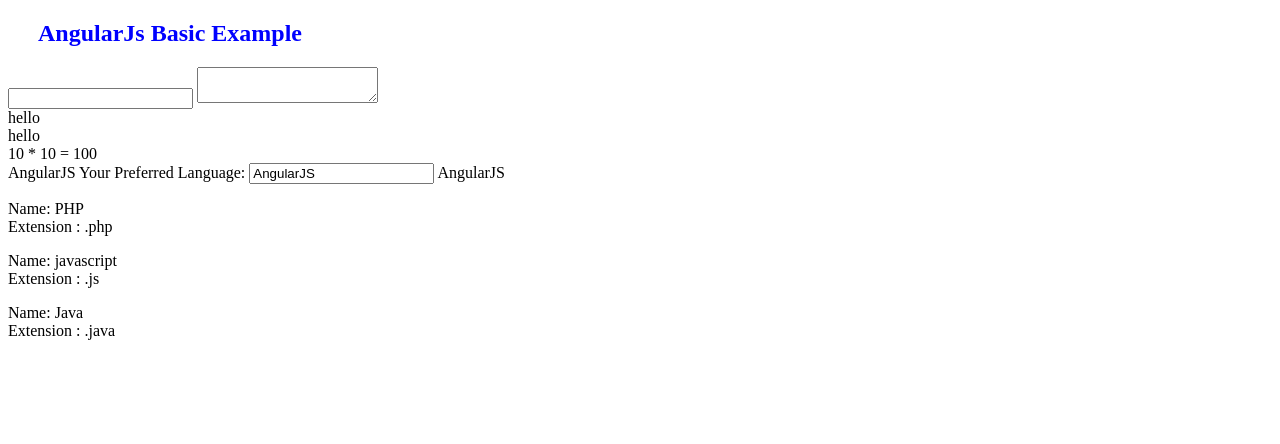
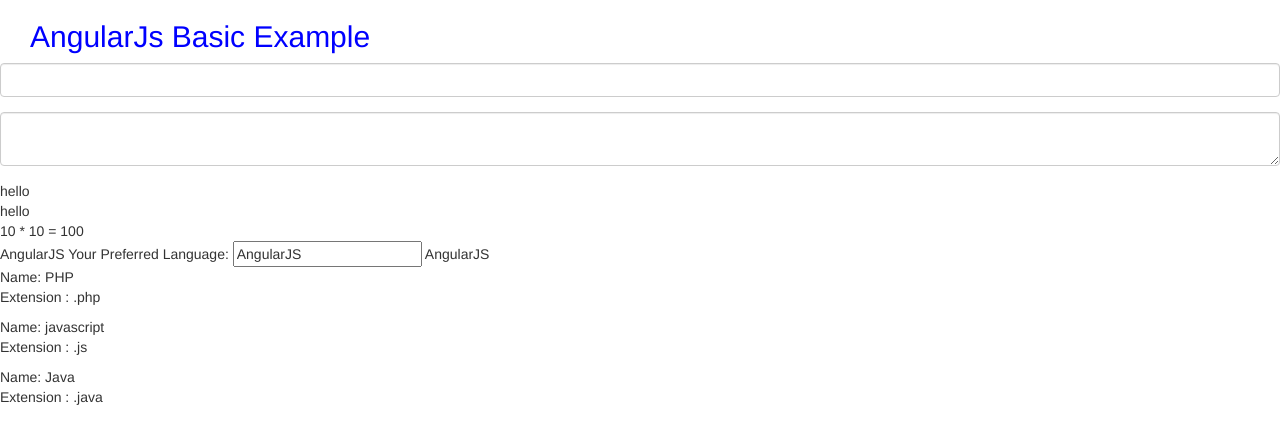
Before and after one commit to HubPost/AngularJsExample, a plain HTML site: page index.html in a window 1280 px wide. Drawn offline with nearby package versions, Linux system fonts and the light colour scheme.

Commit message:
Update index.html

```diff
--- a/index.html
+++ b/index.html
@@ -5,17 +5,22 @@
 
 <title>AngularJS example</title>
 <script src = "https://ajax.googleapis.com/ajax/libs/angularjs/1.5.6/angular.min.js"> </script>
+<link rel="stylesheet" href="https://maxcdn.bootstrapcdn.com/bootstrap/3.3.6/css/bootstrap.min.css">
 </head>
 <body>
-
+        <form>
 	<h2 style="color:blue;margin-left:30px;"> AngularJs Basic Example </h2>
 	<!--  1. ng-model directive -->
-	<input type="text" ng-model="name">
+	<div class="form-group">
+	<input type="text" class="form-control" ng-model="name">
+	</div>
 	<!--  OR use the following for input  -->
 	<!--  FOLLOWING would not work, as ng-model can only work with specific html dom, input,textarea,select -->
 	<!--  <div ng-model="name" connecteditable="true"</div>  -->
 	<!--  this will work -->
-	<textarea ng-model="name"></textarea>
+	<div class="form-group">
+	<textarea class="form-control" ng-model="name"></textarea>
+	</div>
 	<div> hello {{name}} </div>
 	<div> hello {{name}} </div>
 
@@ -36,7 +41,8 @@
 		Name: {{ language.name  }} </br>
 		Extension : {{ language.extension }} </br>
 	</p>
+	</div>
 
-   </div>
+   </form>
 </body>
 </html>
```
